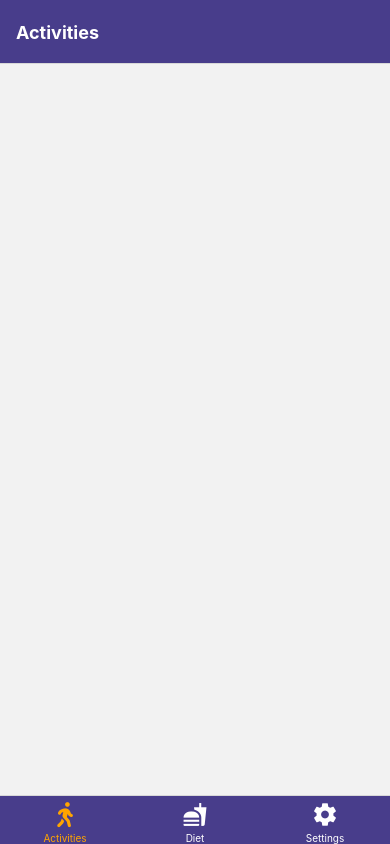
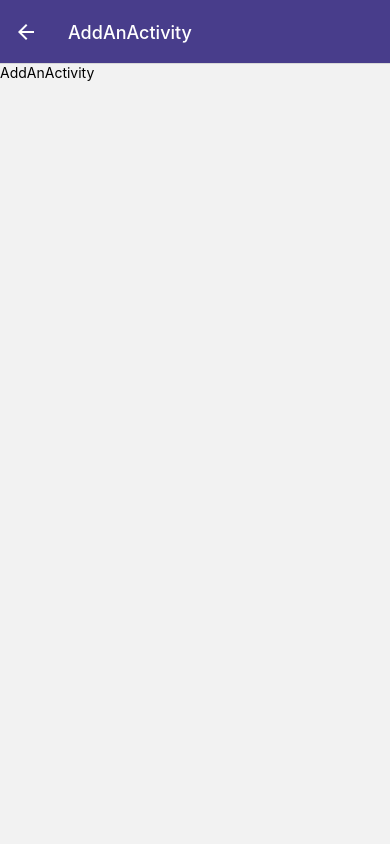
Before and after one commit to annanfu/MobileDevA2, a React Native app: screen /AddAnActivity in a window 390 px wide. Built offline with nearby package versions, Linux system fonts and the light colour scheme.

Commit message:
Added the AddAnActivity Screen and navigator from Activity to AddAnActivity

```diff
--- a/App.js
+++ b/App.js
@@ -1,11 +1,12 @@
 import { StatusBar } from 'expo-status-bar';
-import { StyleSheet, Text, View } from 'react-native';
+import { StyleSheet, Text, View, Button } from 'react-native';
 import { NavigationContainer } from "@react-navigation/native";
 import { createNativeStackNavigator } from "@react-navigation/native-stack";
 import { createBottomTabNavigator } from "@react-navigation/bottom-tabs";
 import Activities from './Screens/Activities';
 import Diet from './Screens/Diet';
 import Settings from './Screens/Settings';
+import AddAnActivity from './Screens/AddAnActivity';
 import FontAwesome5 from "@expo/vector-icons/FontAwesome5";
 import MaterialIcons from "@expo/vector-icons/MaterialIcons";
 import Ionicons from "@expo/vector-icons/Ionicons";
@@ -36,7 +37,18 @@ function MyTabs() {
         },
       })}
     >
-      <Tab.Screen name="Activities" component={Activities} />
+      <Tab.Screen
+        name="Activities"
+        component={Activities}
+        options={({ navigation }) => ({
+          headerRight: () => (
+            <Button
+              onPress={() => navigation.navigate("AddAnActivity")}
+              title="Add"
+            />
+          ),
+        })}
+      />
       <Tab.Screen name="Diet" component={Diet} />
       <Tab.Screen name="Settings" component={Settings} />
     </Tab.Navigator>
@@ -57,6 +69,7 @@ export default function App() {
           component={MyTabs}
           options={{ headerShown: false }}
         />
+        <Stack.Screen name="AddAnActivity" component={AddAnActivity} />
       </Stack.Navigator>
       <StatusBar style="auto" />
     </NavigationContainer>
--- a/Screens/Activities.js
+++ b/Screens/Activities.js
@@ -1,7 +1,7 @@
 import { FlatList, StyleSheet, Text, View } from 'react-native'
 import React from 'react'
 
-export default function Activities() {
+export default function Activities({navigation}) {
   return (
     <FlatList>
       <View>
--- /dev/null
+++ b/Screens/AddAnActivity.js
@@ -0,0 +1,12 @@
+import { StyleSheet, Text, View } from 'react-native'
+import React from 'react'
+
+export default function AddAnActivity({navigation}) {
+  return (
+    <View>
+      <Text>AddAnActivity</Text>
+    </View>
+  )
+}
+
+const styles = StyleSheet.create({})
```
